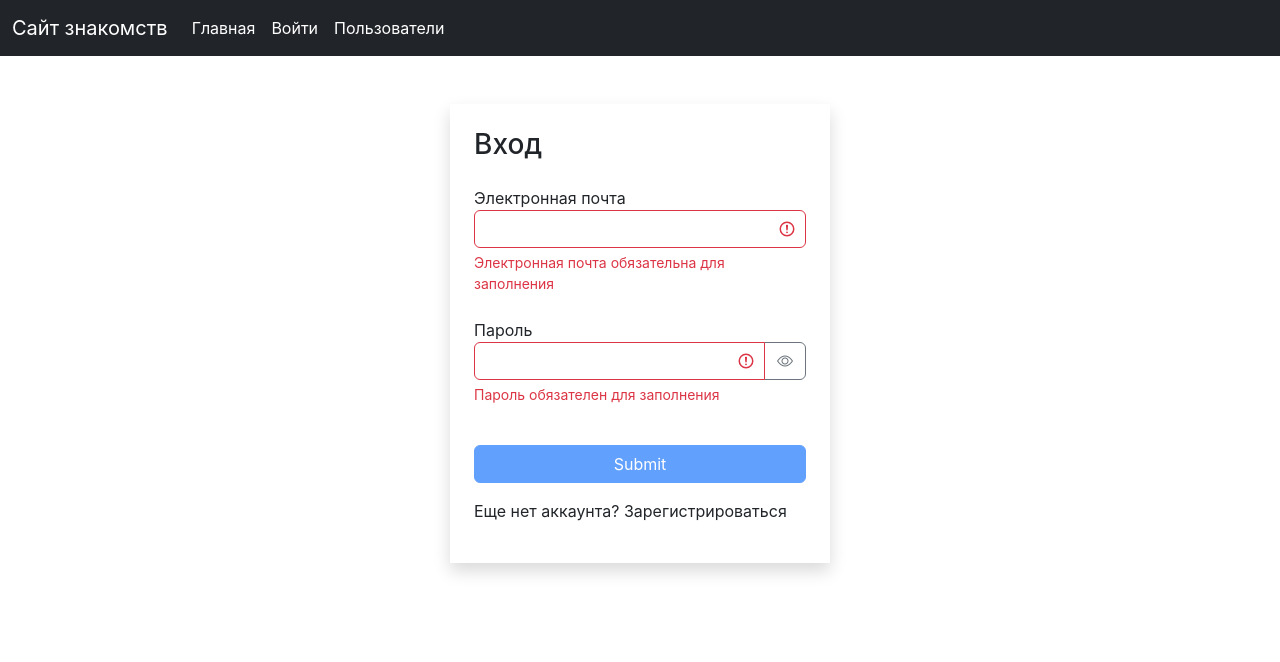
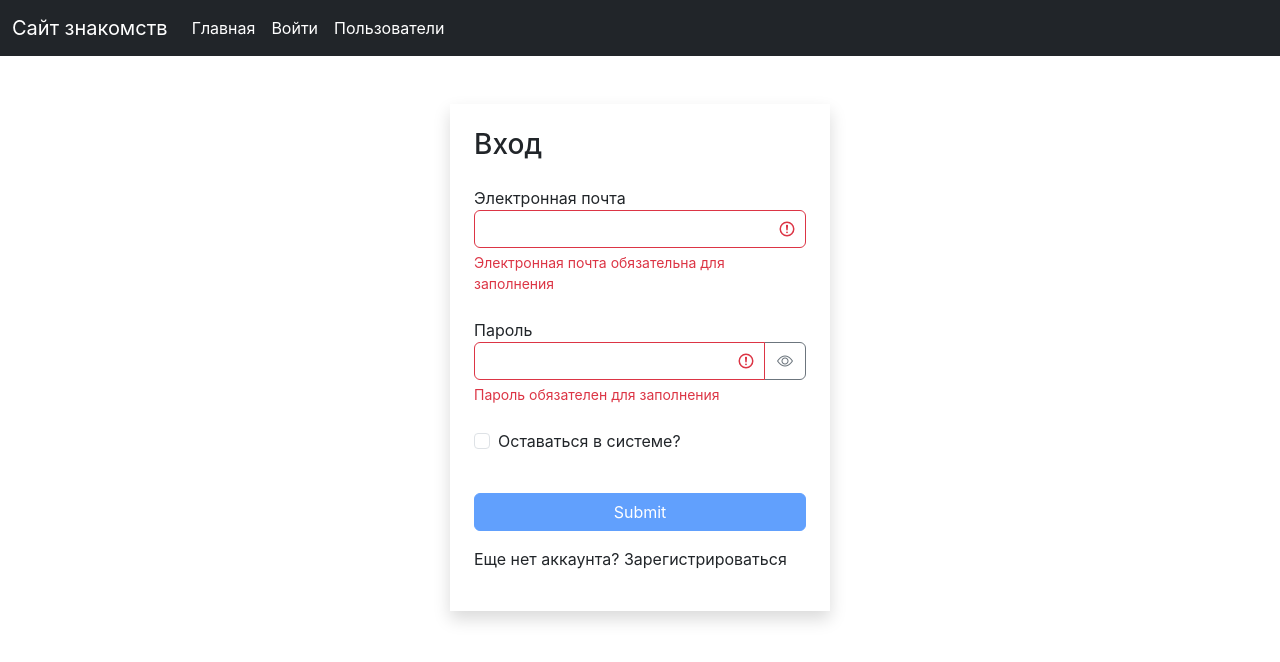
Before and after one commit to gfR616/love-meeting-website, a React (Create React App) app: page /login/1 in a window 1280 px wide. Shown: the top 662 px of the page. Built offline with nearby package versions, Linux system fonts and the light colour scheme.

Commit message:
add checkBox

```diff
--- /dev/null
+++ b/src/app/components/common/form/checkBoxField.jsx
@@ -0,0 +1,43 @@
+import React from 'react'
+import PropTypes from 'prop-types'
+
+const CheckBoxField = ({ name, value, onChange, children, error }) => {
+  const getInputClasses = () => {
+    return 'form-check-input' + (error ? ' is-invalid' : '')
+  }
+  const handleChange = () => {
+    // eslint-disable-next-line object-shorthand
+    onChange({ name: name, value: !value })
+  }
+  return (
+    <>
+      <div className="form-check mb-4">
+        <input
+          className={getInputClasses()}
+          type="checkbox"
+          value=""
+          id={name}
+          onChange={handleChange}
+          checked={value}
+        />
+        <label className="form-check-label" htmlFor={name}>
+          {children}
+        </label>
+        {error && <div className="invalid-feedback">{error}</div>}
+      </div>
+    </>
+  )
+}
+
+CheckBoxField.propTypes = {
+  name: PropTypes.string,
+  value: PropTypes.bool,
+  onChange: PropTypes.func,
+  children: PropTypes.oneOfType([
+    PropTypes.arrayOf(PropTypes.node),
+    PropTypes.node
+  ]),
+  error: PropTypes.string
+}
+
+export default CheckBoxField
--- a/src/app/components/common/form/multySelectField.jsx
+++ b/src/app/components/common/form/multySelectField.jsx
@@ -16,6 +16,7 @@
       : options
 
   const handleChange = (value) => {
+    // eslint-disable-next-line object-shorthand
     onChange({ name: name, value })
   }
 
--- a/src/app/components/ui/loginForm.jsx
+++ b/src/app/components/ui/loginForm.jsx
@@ -1,9 +1,10 @@
 import React, { useState, useEffect } from 'react'
 import { validator } from '../../utils/validator'
 import TextField from '../common/form/textField'
+import CheckBoxField from '../common/form/checkBoxField'
 
 const LoginForm = () => {
-  const [data, setData] = useState({ email: '', password: '' })
+  const [data, setData] = useState({ email: '', password: '', stayOn: false })
   const [errors, setErrors] = useState({})
   const isValid = Object.keys(errors).length === 0
 
@@ -76,6 +77,9 @@
         onChange={handleChange}
         error={errors.password}
       />
+      <CheckBoxField value={data.stayOn} onChange={handleChange} name="stayOn">
+        Оставаться в системе?
+      </CheckBoxField>
       <button
         type="submit"
         disabled={!isValid}
--- a/src/app/components/ui/registerForm.jsx
+++ b/src/app/components/ui/registerForm.jsx
@@ -5,6 +5,7 @@
 import SelectedField from '../common/form/selectField'
 import RadioField from '../common/form/radioField'
 import MultySelectField from '../common/form/multySelectField'
+import CheckBoxField from '../common/form/checkBoxField'
 
 const RegisterForm = () => {
   const [data, setData] = useState({
@@ -12,7 +13,8 @@
     password: '',
     profession: '',
     sex: 'male',
-    qualities: []
+    qualities: [],
+    licence: false
   })
   const [qualities, setQualities] = useState({})
   const [errors, setErrors] = useState({})
@@ -74,6 +76,12 @@
       isRequired: {
         message: 'Необходимо выбрать профессию'
       }
+    },
+    licence: {
+      isRequired: {
+        message:
+          'Вы можете использовать наш сервис без подтверждения лицензионного соглашения'
+      }
     }
   }
 
@@ -127,6 +135,14 @@
         name="qualities"
         label="Выберите ваши качества:"
       />
+      <CheckBoxField
+        value={data.licence}
+        onChange={handleChange}
+        name="licence"
+        error={errors.licence}
+      >
+        Подтвердить <a>лицензионное соглашение</a>
+      </CheckBoxField>
       <button
         type="submit"
         disabled={!isValid}
--- a/src/app/utils/validator.js
+++ b/src/app/utils/validator.js
@@ -3,9 +3,15 @@
   function validate(validateMethod, data, config) {
     let statusValidate
     switch (validateMethod) {
-      case 'isRequired':
-        statusValidate = data.trim() === ''
+      case 'isRequired': {
+        if (typeof data === 'boolean') {
+          statusValidate = !data
+        } else {
+          statusValidate = data.trim() === ''
+        }
+
         break
+      }
       case 'isEmail': {
         const emailRegExp = /^\S+@\S+\.\S+$/g
         statusValidate = !emailRegExp.test(data)
```
